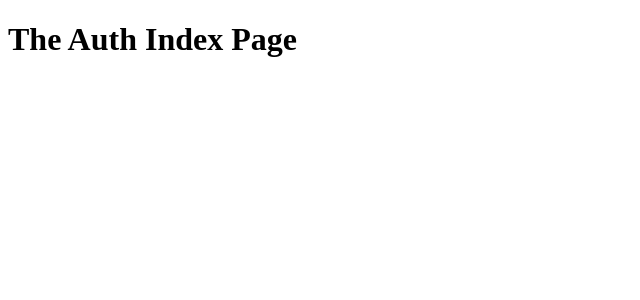
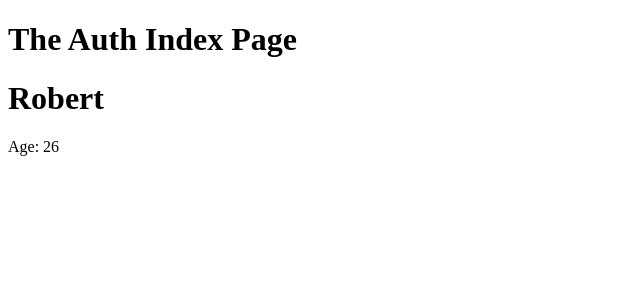
Before and after one commit to rdebeer1/nextjs-basics, a Next.js app: page /auth in a window 1280 px wide. Shown: the top 300 px of the page, without its empty margins (0-640 px from the left). Built offline with nearby package versions, Linux system fonts and the light colour scheme.

Commit message:
next.js & components & pages

```diff
--- /dev/null
+++ b/components/User.js
@@ -0,0 +1,10 @@
+import React from 'react';
+
+const user = (props) => (
+  <div>
+    <h1>{props.name}</h1>
+    <p>Age: {props.age}</p>
+  </div>
+);
+
+export default user;
--- a/pages/auth/index.js
+++ b/pages/auth/index.js
@@ -1,8 +1,11 @@
 import React from 'react';
+
+import User from '../../components/User';
 
 const authIndexPage = () => (
   <div>
     <h1>The Auth Index Page</h1>
+    <User name='Robert' age={26} />
   </div>
 );
 
```
